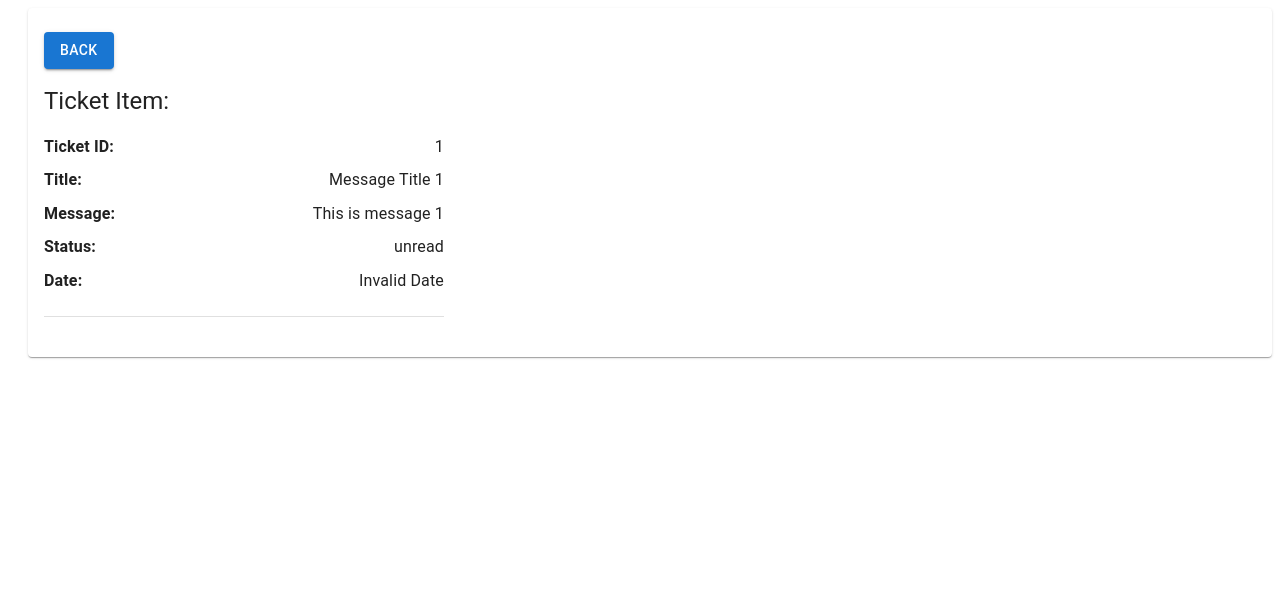
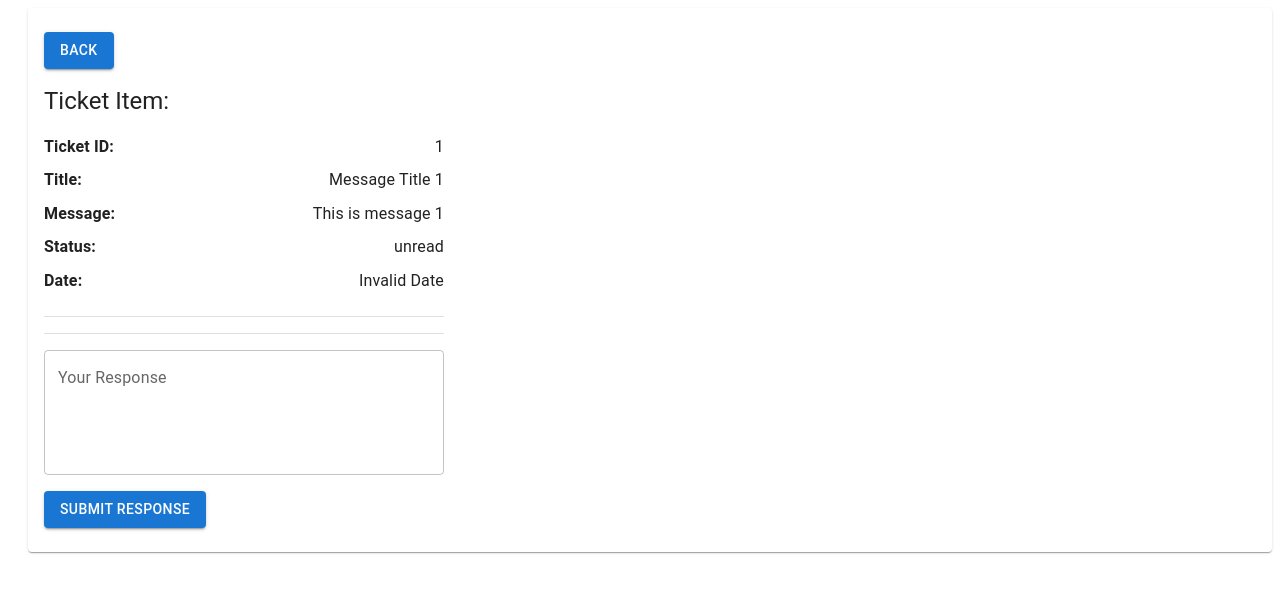
Before and after one commit to sahandghorbani/Kavenegar, a Next.js app: page /list/1 in a window 1280 px wide. Shown: the top 592 px of the page. Built offline with nearby package versions, Linux system fonts and the light colour scheme; data requests are answered from the project's data file.

Commit message:
refactor(ticket-response): handle the respose ticket fom in detail page

```diff
--- a/src/app/(ticketing)/list/[ticketId]/page.tsx
+++ b/src/app/(ticketing)/list/[ticketId]/page.tsx
@@ -1,32 +1,43 @@
-'use client'
+'use client';
 import React, { FC } from 'react';
 import { useQuery } from 'react-query';
 import { fetchTicket } from '@/api';
 import { Card, CardContent, Typography, Button, Divider } from '@mui/material';
 import { useRouter } from 'next/navigation';
-import { TicketItemProps } from '@/ITypes/component-types';
+import { ITicketItemProps } from '@/ITypes/component-types';
+import TicketResponseForm from '@/components/forms/TicketResponseForm';
 
-
-const TicketItem: FC<TicketItemProps> = ({ params }) => {
-  const { data, isLoading, error } = useQuery(['ticket', params.ticketId], () => fetchTicket(params.ticketId));
-const router = useRouter()
+const TicketItem: FC<ITicketItemProps> = ({ params }) => {
+  const { data, isLoading, error } = useQuery(['ticket', params.ticketId], () =>
+    fetchTicket(params.ticketId),
+  );
+  const router = useRouter();
 
   if (isLoading) return <div>Loading...</div>;
   if (error) return <div>Error: {(error as any).message}</div>;
 
   const TicketItemRow = (label: string, value: string | number | Date) => (
-    <Typography gutterBottom variant="subtitle1" sx={{ display: 'flex', justifyContent: 'space-between' }}>
+    <Typography
+      gutterBottom
+      variant="subtitle1"
+      sx={{ display: 'flex', justifyContent: 'space-between' }}
+    >
       <strong>{label}:</strong> {value instanceof Date ? value.toLocaleString() : value}
     </Typography>
   );
-
   return (
     <div style={{ marginLeft: '20px' }}>
-      <Card >
+      <Card>
         <CardContent sx={{ marginTop: 1, padding: 2, maxWidth: 400 }}>
-          <Button onClick={()=>router.back()} variant="contained" color="primary" sx={{ marginBottom: 2 }}>
+          <Button
+            onClick={() => router.back()}
+            variant="contained"
+            color="primary"
+            sx={{ marginBottom: 2 }}
+          >
             Back
           </Button>
+          {/*Details*/}
           <Typography variant="h5" component="h2" sx={{ marginBottom: 2 }}>
             Ticket Item:
           </Typography>
@@ -37,7 +48,17 @@ const router = useRouter()
             {TicketItemRow('Status', data.status)}
             {TicketItemRow('Date', new Date(data.Date))}
           </div>
+          {/*Responses*/}
           <Divider sx={{ my: 2 }} />
+          {data?.responses && <Typography variant="h6">Ticket responses:</Typography>}
+          {data?.responses?.map((response: string, index: number) => (
+            <Typography key={index} variant="body1">
+              {`- ${response}`}
+            </Typography>
+          ))}
+          <Divider sx={{ my: 2 }} />
+          {/*Form*/}
+          <TicketResponseForm ticketId={params.ticketId as any} />
         </CardContent>
       </Card>
     </div>
--- /dev/null
+++ b/src/components/forms/TicketResponseForm.tsx
@@ -0,0 +1,53 @@
+import React, { FC } from 'react';
+import { useForm, SubmitHandler } from 'react-hook-form';
+import { useMutation } from 'react-query';
+import { postTicketResponse } from '@/api'; // Assuming API function is defined
+import { TextField, Button, CircularProgress } from '@mui/material';
+import { TicketResponseFormProps } from '@/ITypes/component-types';
+import { ITicketResponseFormValues } from '@/ITypes/IFormValus';
+
+const TicketResponseForm: FC<TicketResponseFormProps> = ({ ticketId }) => {
+  const {
+    register,
+    handleSubmit,
+    reset,
+    formState: { errors },
+    setError,
+  } = useForm<ITicketResponseFormValues>();
+  const mutation = useMutation(postTicketResponse);
+
+  const onSubmit: SubmitHandler<ITicketResponseFormValues> = async (data) => {
+    try {
+      await mutation.mutateAsync({ ticketId, body: data.response });
+      reset();
+    } catch (error) {
+      console.error('Error posting response:', error);
+      setError('response', { type: 'manual', message: 'Failed to submit response' });
+    }
+  };
+
+  return (
+    <form onSubmit={handleSubmit(onSubmit)}>
+      <TextField
+        {...register('response', {
+          required: 'Response is required',
+          minLength: { value: 3, message: 'Response must be at least 3 characters long' },
+          maxLength: { value: 200, message: 'Response must be at most 200 characters long' },
+        })}
+        label="Your Response"
+        variant="outlined"
+        fullWidth
+        multiline
+        rows={4}
+        error={Boolean(errors.response)}
+        helperText={errors.response ? errors.response?.message : ''}
+        sx={{ marginBottom: 2 }}
+      />
+      <Button type="submit" variant="contained" color="primary" disabled={mutation.isLoading}>
+        {mutation.isLoading ? <CircularProgress size={24} /> : 'Submit Response'}
+      </Button>
+    </form>
+  );
+};
+
+export default TicketResponseForm;
```
Also changed, not shown: src/components/pages/AddTicket.tsx (+9 -4 lines).
